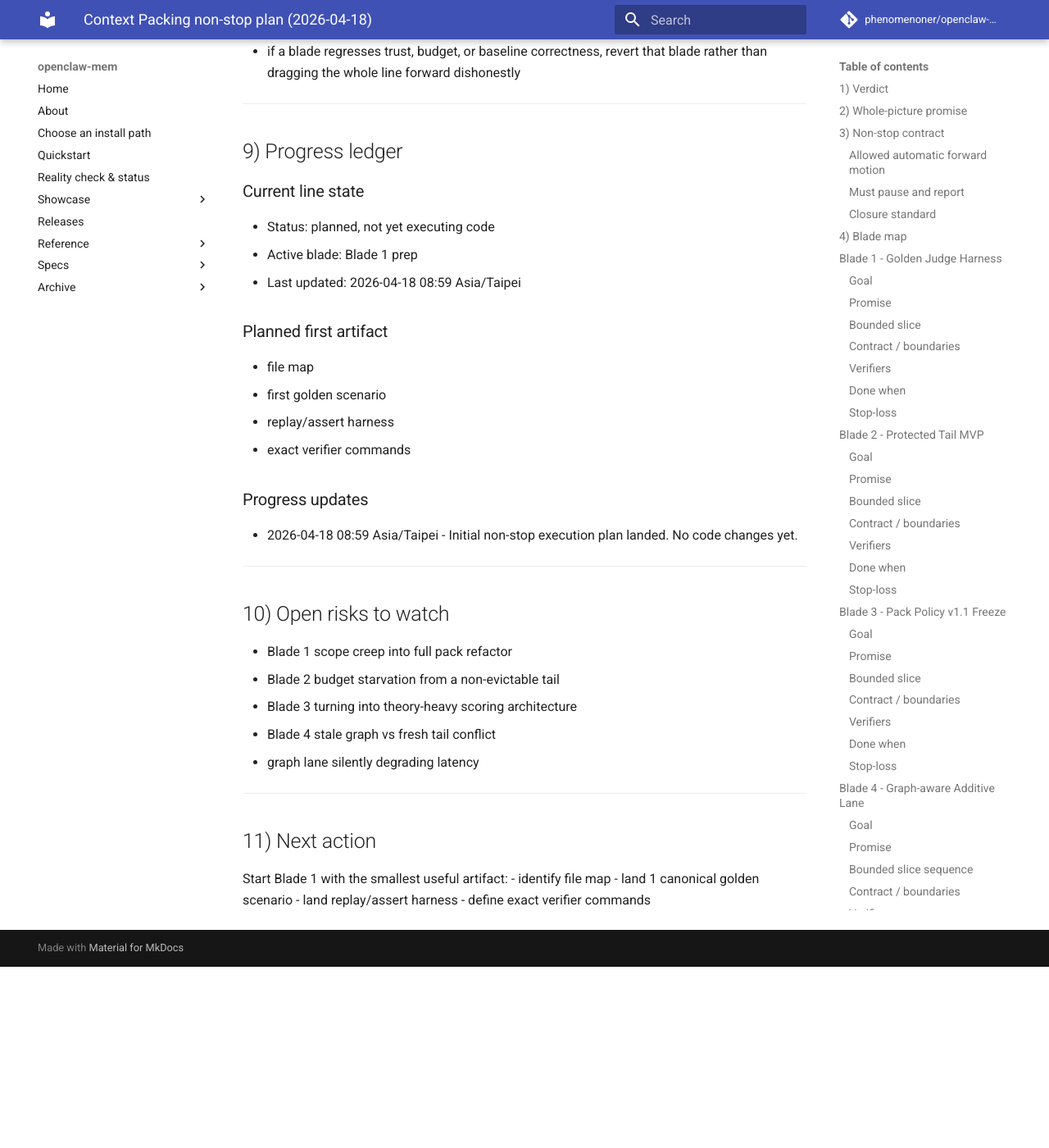
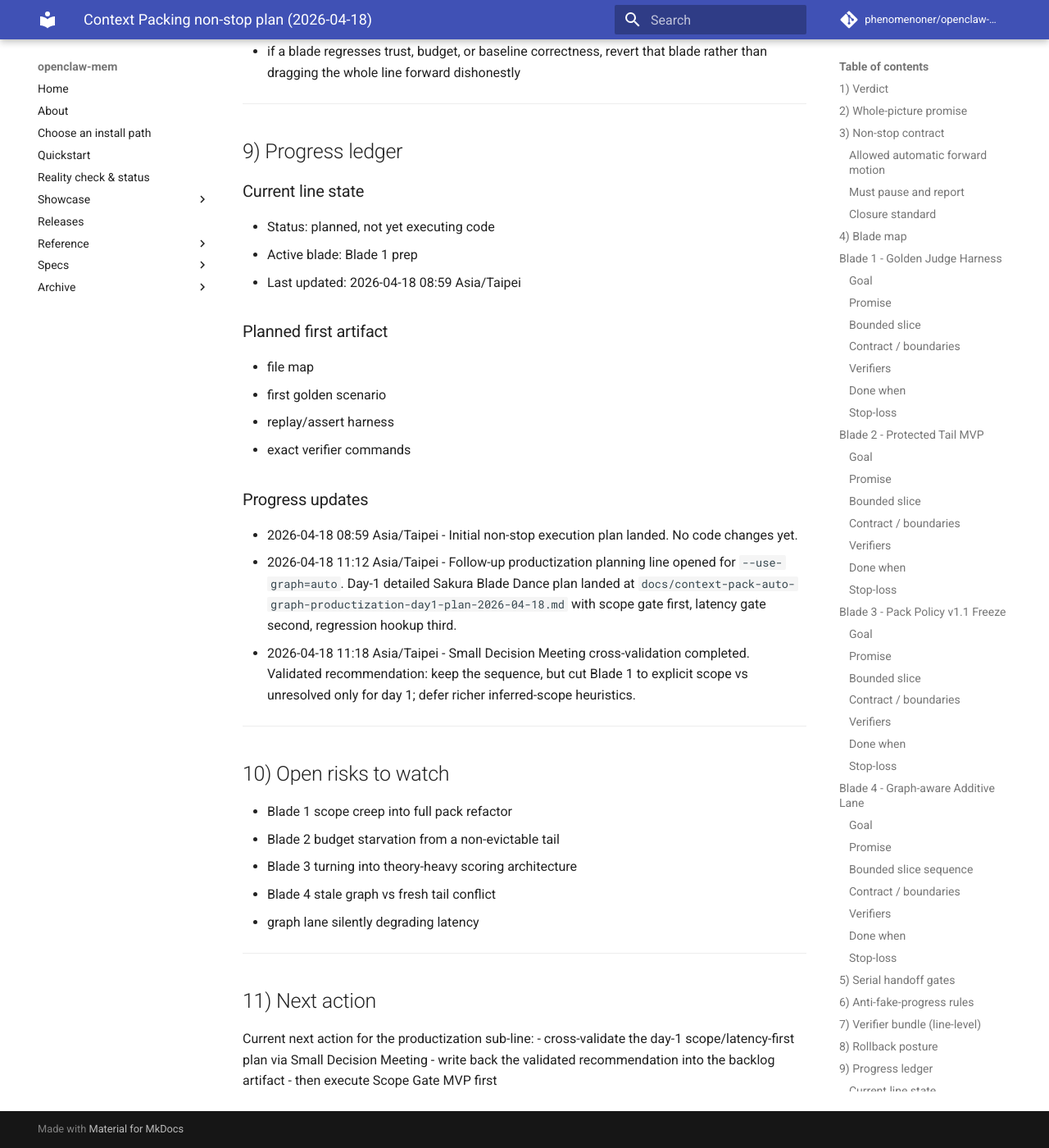
Before and after one commit to phenomenoner/openclaw-mem, an MkDocs documentation site: the page built from docs/context-packing-non-stop-plan-2026-04-18.md, in a window 1280 px wide and 1400 px high, scrolled down 7585 px. Shown: the whole window at 82% size. Built offline with MkDocs 1.6.1 and Material for MkDocs 9.7.7, drawn with Linux system fonts in a browser that asks for light colours; comment, search, counter and statistics services are not loaded; before the commit the page ends 8764 px from its top, so only the background shows below that; some of the changed lines change nothing that is shown.

Commit message:
docs: add auto-graph productization day1 plan

````diff
--- /dev/null
+++ b/docs/context-pack-auto-graph-productization-day1-plan-2026-04-18.md
@@ -0,0 +1,250 @@
+# Context pack auto-graph productization, day-1 Sakura Blade Dance plan (2026-04-18)
+
+Status: ACTIVE
+Owner: Lyria + CK
+Mode: Sakura Blade Dance / non-stop / one-day bounded push
+Line: `--use-graph=auto` productization slice
+
+## 1) Verdict
+
+Push the productization line now, but keep it to one bounded day:
+- scope discipline first
+- latency gate second
+- regression lane hookup third only if the first two are green
+
+Recommended day-1 serial blades:
+1. Scope Gate MVP
+2. Latency Gate + receipt contract
+3. Product smoke + regression hookup prep
+
+This is a productization slice, not a research expansion slice.
+
+---
+
+## 2) Whole-picture promise
+
+Make `pack --use-graph=auto` safe enough to feel like a product surface:
+- graph auto only fires when the project/scope case is good enough
+- graph auto can explain why it ran, why it skipped, and how much latency it cost
+- slow or weak graph paths degrade cleanly instead of polluting the prompt path
+
+Success means:
+- scope is bounded
+- latency is governed
+- trace receipts are decision-grade
+- fail-open stays intact
+
+Fake progress would be:
+- more trigger cleverness without scope discipline
+- more receipts without a real gate decision
+- benchmark talk without a latency cutoff that changes behavior
+
+---
+
+## 3) Day-1 blade map
+
+## Blade 1, Scope Gate MVP
+
+### Goal
+Constrain auto graph to the right project lane before we make it more eager.
+
+### Bounded slice
+- define a deterministic `graph_scope_resolver` contract for `pack --use-graph=auto`
+- distinguish at least:
+  - explicit CLI `--graph-scope`
+  - project-path / artifact-hint inferred scope
+  - unresolved scope
+- add a conservative policy:
+  - explicit scope always allowed
+  - inferred scope allowed only when confidence is deterministic and local
+  - unresolved scope stays fail-open and conservative
+- add trace receipts for scope source / confidence / decision
+
+### Contract
+Inputs:
+- query text
+- optional `--graph-scope`
+- path/artifact hints already present in query
+
+Outputs:
+- `resolved_scope`
+- `scope_source` = `explicit | inferred | unresolved`
+- `scope_decision` = `allow | degrade | skip`
+
+Invariants:
+- no cross-project default expansion
+- unresolved scope must not hard-fail baseline pack
+
+### Done when
+- one deterministic scope resolution path lands
+- unresolved scope behavior is explicit in trace
+- tests prove no accidental cross-project promotion in the covered cases
+
+---
+
+## Blade 2, Latency Gate + receipt contract
+
+### Goal
+Turn graph auto latency into a policy decision, not just an observation.
+
+### Bounded slice
+- measure preflight latency in the auto path
+- define a small latency gate with 3 outcomes:
+  - `allow`
+  - `degrade`
+  - `skip`
+- record the gate decision in trace
+- on degrade/skip, baseline pack remains primary
+
+### Contract
+Inputs:
+- graph preflight/probe latency
+- configurable thresholds
+
+Outputs:
+- `latency_ms`
+- `latency_gate_decision`
+- `latency_threshold_ms`
+- `degraded` boolean
+
+Initial recommended thresholds:
+- soft threshold: 150 ms
+- hard threshold: 300 ms
+
+Initial posture:
+- over soft threshold: keep graph receipts but prefer baseline-only bundle in auto mode when value is marginal
+- over hard threshold: skip graph bundle composition in auto mode
+
+### Done when
+- latency receipts exist
+- thresholds actually change behavior
+- fail-open and baseline correctness stay intact
+
+---
+
+## Blade 3, Product smoke + regression hookup prep
+
+### Goal
+Prove the lane is ready to move from feature behavior into a guarded product lane.
+
+### Bounded slice
+- extend golden fixtures for:
+  - explicit scope allow
+  - unresolved scope degrade/skip
+  - low-latency allow
+  - high-latency skip/degrade
+- add one human-readable smoke command bundle
+- defer full CI wiring if day budget gets tight, but leave the verifier path clean
+
+### Done when
+- the new gates are covered by deterministic fixtures/tests
+- operator can run one clear verifier command bundle
+
+---
+
+## 4) One-day timeline
+
+### Block A, 0.5 to 1.5h
+- inspect current graph-auto path
+- define scope gate contract in doc first
+- identify smallest code seam
+
+### Block B, 1.5 to 3h
+- implement Scope Gate MVP
+- add tests and trace receipts
+- run first verifier pass
+
+### Block C, 1.5 to 2.5h
+- implement latency gate and receipts
+- add tests for soft/hard threshold behavior
+- run second verifier pass
+
+### Block D, 1 to 1.5h
+- extend golden fixtures and smoke bundle
+- update docs truth
+- run full verifier bundle
+
+### Block E, 0.5 to 1h
+- Small Decision Meeting synthesis
+- WAL / decision closure if durable truth changed
+- commit + push
+
+---
+
+## 5) Verifier bundle
+
+Primary verifier command:
+
+```bash
+uv run --python 3.13 --frozen -- python -m unittest \
+  tests.test_context_pack_golden \
+  tests.test_cli \
+  tests.test_json_contracts \
+  tests.test_agent_memory_skill_fixture
+```
+
+Expected receipts:
+- scope resolution receipts in `trace.extensions.graph`
+- latency gate receipts in `trace.extensions.graph`
+- golden fixtures covering allow / degrade / skip cases
+
+---
+
+## 6) Stop-loss
+
+Stop and report if any is true:
+- scope resolution starts requiring broad topology redesign
+- latency gate cannot be implemented without deep pack pipeline reshaping
+- more than 2 test iterations are spent on wrapper mechanics rather than policy behavior
+- adding the gates would require changing public stable contract fields rather than additive receipts
+
+---
+
+## 7) Recommendation from marshal stance
+
+For day 1, do not chase smarter trigger recall.
+Do not widen graph associations.
+Do not optimize ranking.
+
+Just make auto graph safe enough to ship with pride:
+- the right scope
+- the right latency posture
+- the right receipts
+
+---
+
+## 8) Backlog writeback
+
+### Immediate backlog
+- [ ] Scope Gate MVP, explicit scope vs unresolved only
+- [ ] Latency Gate + threshold receipts
+- [ ] Golden fixture expansion for productization cases
+- [x] Small Decision Meeting synthesis
+- [ ] WAL / push closure
+
+### Deferred backlog
+- [ ] richer inferred-scope heuristics
+- [ ] project-scope fallback to topology knowledge
+- [ ] formal regression-lane hookup in CI / release path
+- [ ] latency histogram / benchmark corpus beyond day-1 thresholds
+
+---
+
+## 9) Small Decision Meeting synthesis
+
+### Cross-validation result
+Both advisory lanes converged on the same day-1 posture:
+- sequence is correct: scope gate first, latency gate second, regression hookup third
+- the biggest day-1 risk is scope inference turning into a heuristic rabbit hole
+- if time is tight, cut inferred-scope heuristics first
+- a sharper day-1 cut is: explicit scope vs unresolved only, then latency gate, then smoke/regression prep
+
+### Validated recommendation
+For day 1, trim Blade 1 aggressively:
+- do **not** chase rich inferred-scope heuristics yet
+- treat `--graph-scope` as the high-confidence path
+- keep everything else conservative / unresolved / fail-open unless an obvious deterministic local artifact rule exists
+
+### Product stance after validation
+This confirms the line is productization work, not research work:
+- shipping a trustworthy explicit-scope + latency-governed auto lane beats shipping a more magical but flaky inferred-scope lane
--- a/docs/context-packing-non-stop-plan-2026-04-18.md
+++ b/docs/context-packing-non-stop-plan-2026-04-18.md
@@ -315,6 +315,8 @@
 
 ### Progress updates
 - 2026-04-18 08:59 Asia/Taipei - Initial non-stop execution plan landed. No code changes yet.
+- 2026-04-18 11:12 Asia/Taipei - Follow-up productization planning line opened for `--use-graph=auto`. Day-1 detailed Sakura Blade Dance plan landed at `docs/context-pack-auto-graph-productization-day1-plan-2026-04-18.md` with scope gate first, latency gate second, regression hookup third.
+- 2026-04-18 11:18 Asia/Taipei - Small Decision Meeting cross-validation completed. Validated recommendation: keep the sequence, but cut Blade 1 to explicit scope vs unresolved only for day 1; defer richer inferred-scope heuristics.
 
 ---
 
@@ -330,8 +332,7 @@
 
 ## 11) Next action
 
-Start Blade 1 with the smallest useful artifact:
-- identify file map
-- land 1 canonical golden scenario
-- land replay/assert harness
-- define exact verifier commands
+Current next action for the productization sub-line:
+- cross-validate the day-1 scope/latency-first plan via Small Decision Meeting
+- write back the validated recommendation into the backlog artifact
+- then execute Scope Gate MVP first
````
